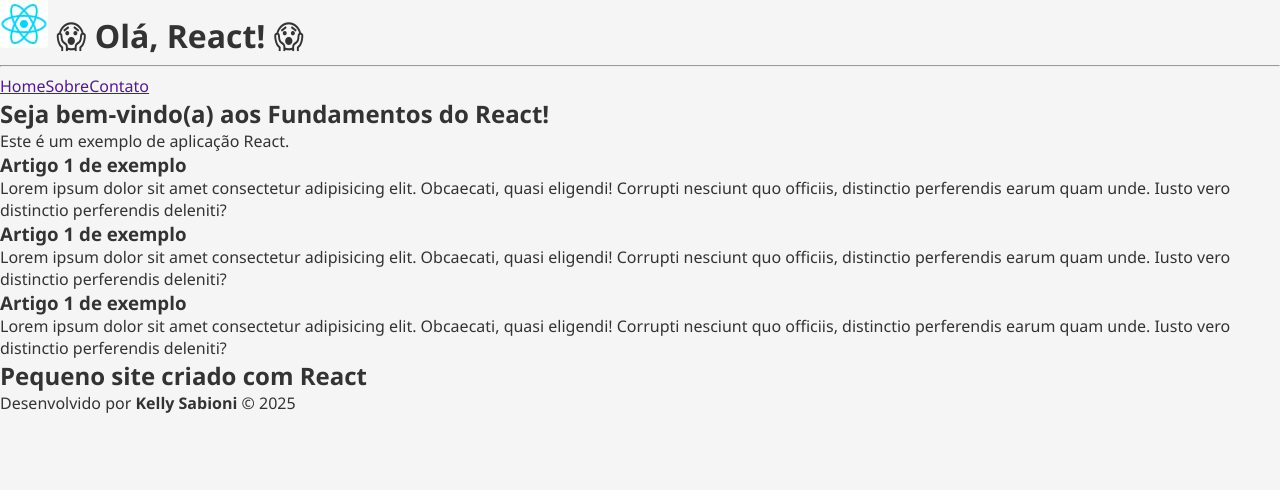
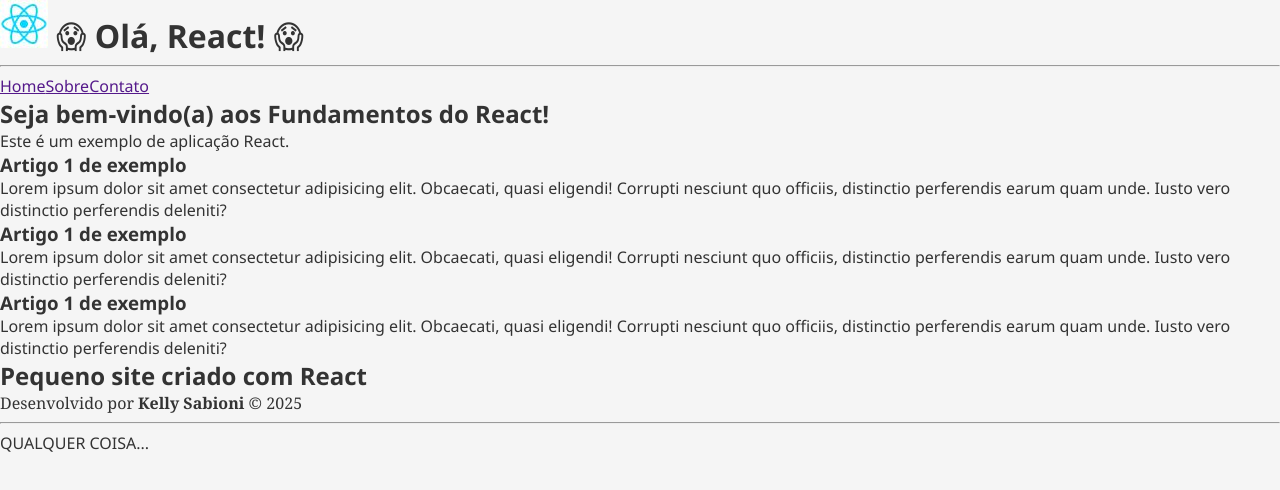
Before and after one commit to kellysabioni/react-fundamentos, a React (Vite) app: page / in a window 1280 px wide. Shown: the top 490 px of the page. Built offline with nearby package versions, Linux system fonts and the light colour scheme.

Commit message:
Atualiza com seletor classe

```diff
--- a/src/componentes/Footer.tsx
+++ b/src/componentes/Footer.tsx
@@ -1,10 +1,14 @@
 export default function Footer() {
   return (
+    <>
       <footer>
         <h2>Pequeno site criado com React </h2>
         <p>
           Desenvolvido por <b>Kelly Sabioni</b> &copy; 2025{" "}
         </p>
       </footer>
+      <hr />
+      <p className="outro-texto" >Qualquer coisa...</p>
+    </>
   );
 }
--- a/src/global.css
+++ b/src/global.css
@@ -18,3 +18,13 @@ body {
   background-color: #f5f5f5;
   color: #333;
 }
+
+/* Seletor descendente */
+footer p {
+  font-family: Cambria, serif;
+}
+
+/* Seletor classe */
+.outro-texto {
+  text-transform: uppercase;
+}
```
Lines whose indentation alone changed are shown as unchanged.
